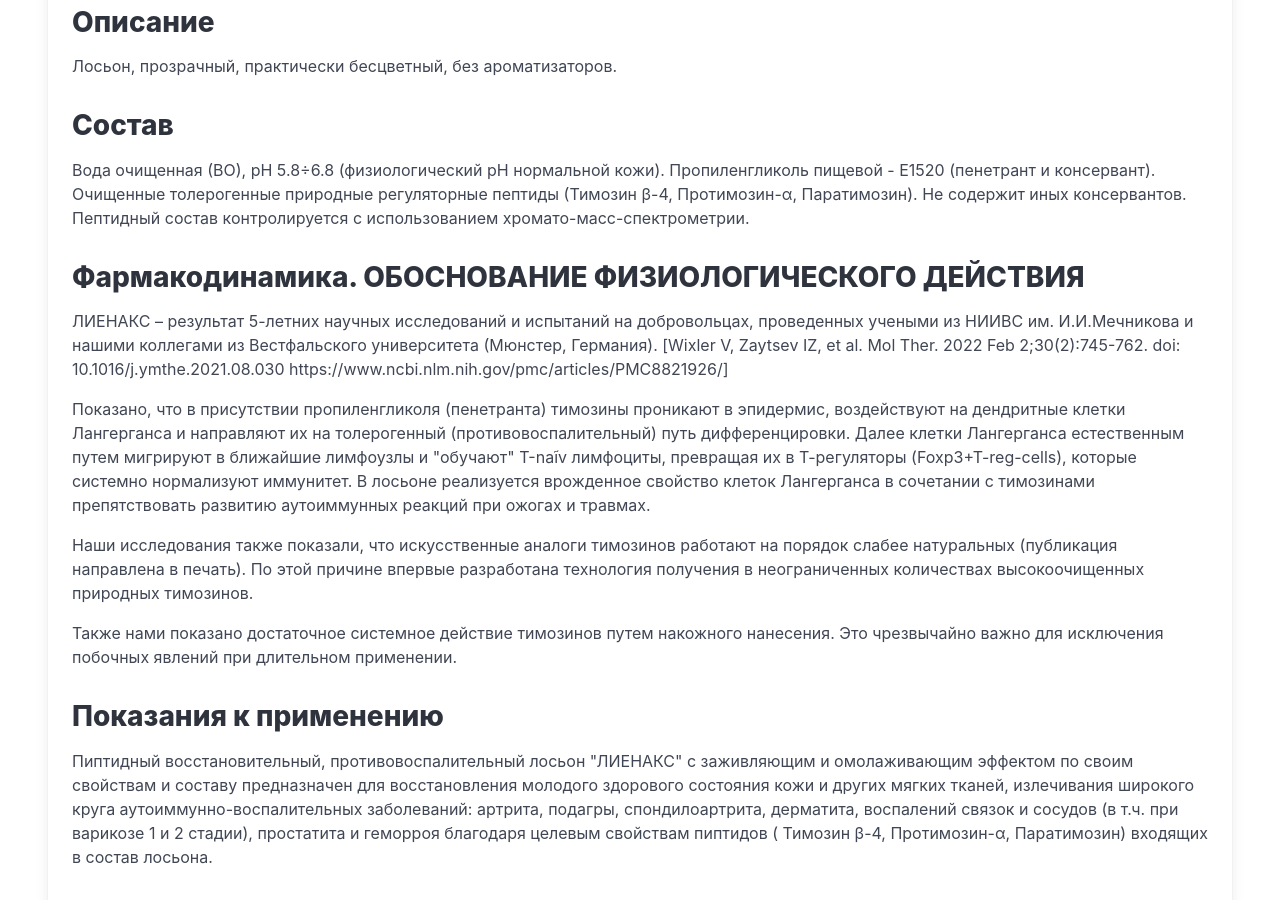
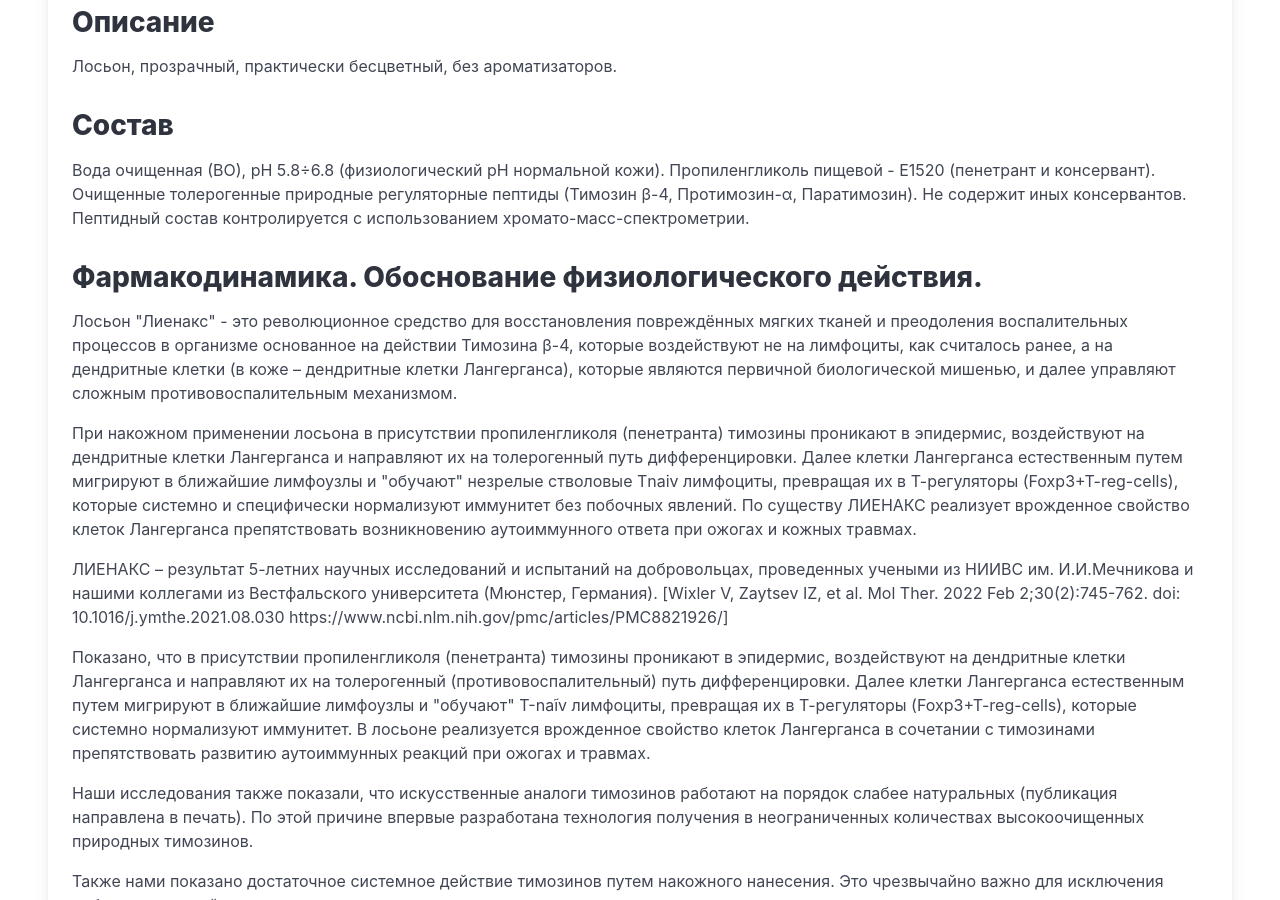
Before and after one commit to w3craft/lienax, a Jekyll site: the page built from index.html, in a window 1280 px wide and 900 px high, scrolled down 861 px. Built offline with Jekyll 4.4.1, drawn with Linux system fonts in a browser that asks for light colours.

Commit message:
Update index.html

```diff
--- a/index.html
+++ b/index.html
@@ -35,7 +35,21 @@
             хромато-масс-спектрометрии.
           </p>
 
-          <h2>Фармакодинамика. ОБОСНОВАНИЕ ФИЗИОЛОГИЧЕСКОГО ДЕЙСТВИЯ</h2>
+          <h2>Фармакодинамика. Обоснование физиологического действия.</h2>
+          <p>
+          Лосьон "Лиенакс" - это революционное средство для восстановления повреждённых мягких тканей и преодоления
+          воспалительных процессов в организме основанное на действии Тимозина β-4, которые воздействуют не на
+          лимфоциты, как считалось ранее, а на дендритные клетки (в коже – дендритные клетки Лангерганса), которые
+          являются первичной биологической мишенью, и далее управляют сложным противовоспалительным механизмом.
+        </p>
+        <p>
+          При накожном применении лосьона в присутствии пропиленгликоля (пенетранта) тимозины проникают в эпидермис,
+          воздействуют на дендритные клетки Лангерганса и направляют их на толерогенный путь дифференцировки. Далее
+          клетки Лангерганса естественным путем мигрируют в ближайшие лимфоузлы и "обучают" незрелые стволовые Тnaiv
+          лимфоциты, превращая их в Т-регуляторы (Foxp3+T-reg-cells), которые системно и специфически нормализуют
+          иммунитет без побочных явлений. По существу ЛИЕНАКС реализует врожденное свойство клеток Лангерганса
+          препятствовать возникновению аутоиммунного ответа при ожогах и кожных травмах.
+        </p>
           <p>
             ЛИЕНАКС – результат 5-летних научных исследований и испытаний на добровольцах, проведенных учеными из НИИВС
             им. И.И.Мечникова и нашими коллегами из Вестфальского университета (Мюнстер, Германия). [Wixler V, Zaytsev
```
